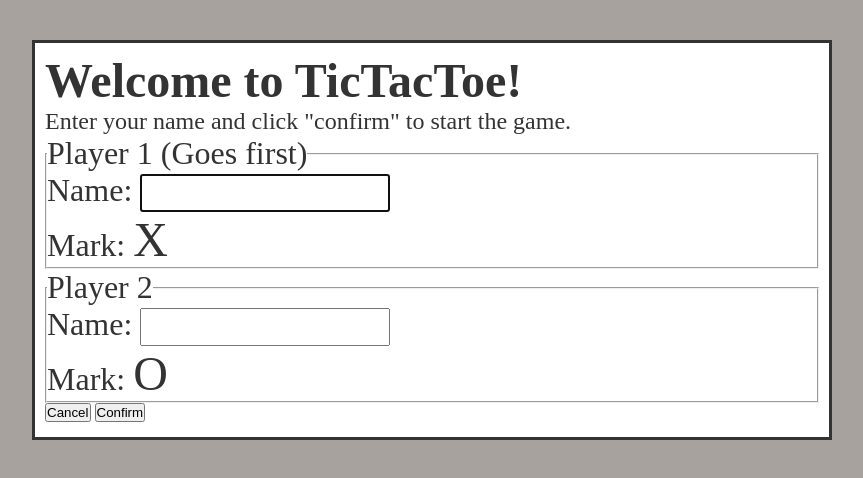
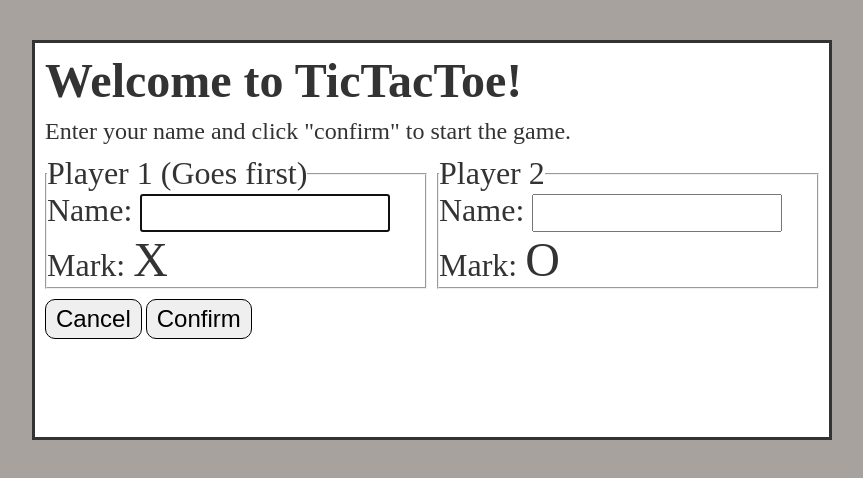
Before and after one commit to myinan/tictactoe, a plain HTML site: page index.html in a window 1280 px wide. Shown: the part 160-638 px from the top of the page, without its empty margins (208-1071 px from the left). Drawn offline with Linux system fonts and the light colour scheme.

Commit message:
Style dialog element

```diff
--- a/script.js
+++ b/script.js
@@ -64,6 +64,11 @@ const domAccessModule = (function() {
     containerBoard.addEventListener("click", _playGame);
 
     function _handleDialog(event) {
+        if ( event.target.id == "confirmBtn" && (firstPlayerName.value == "" || secondPlayerName.value == "")) {
+            event.preventDefault();
+            alert("Please provide names");
+            return;
+        }
         if (event.target.id == "confirmBtn") {
             event.preventDefault();
 
@@ -74,7 +79,7 @@ const domAccessModule = (function() {
             playersArr.push(playerFirst, playerSecond);
             dialog.close();
         }
-        else if (event.target.id == "cancelBtn") { dialog.close() };
+        else if (event.target.id == "cancelBtn") { window.location.reload() };
     }
 
     function _playGame(event) {
--- a/style.css
+++ b/style.css
@@ -4,20 +4,17 @@
     margin: 0;
 }
 
-:root {
+:root, ::backdrop {
 
     --primary-bg: #F5F5F5;    /* Light gray for the background */
     --secondary-bg: #FFFFFF;  /* White for content areas */
     --accent-color: #3498db;  /* Blue accent color */
     --text-color: #333333;    /* Dark gray for text */
     --hover-color: #E74C3C;   /* Red for hover effects */
+    --backdrop-bg: #a8a29e;
 
     background-color: var(--primary-bg);
     color: var(--text-color);
-}
-
-::backdrop {
-    --backdrop-bg: #a8a29e;
 }
 
 .header-flex {
@@ -47,9 +44,9 @@
     cursor: pointer;
 }
 
-dialog {
-    /* display: flex;
-    flex-direction: column; */
+dialog[open] {
+    display: flex;
+    flex-direction: column;
     gap: 10px;
     padding: 10px 10px 0px 10px;
     height: 400px;
@@ -73,7 +70,7 @@ dialog p {
 }
 
 form {
-    /* display: grid; */
+    display: grid;
     gap: 10px;
     grid-template-columns: 1fr 1fr;
     grid-template-rows: 1fr 1fr;
@@ -97,3 +94,16 @@ form p {
 form p span {
     font-size: 3rem;
 }
+
+form button {
+    border: 0.5px solid black;
+    border-radius: 10px;
+    padding:5px 10px;
+    font-size: 1.5rem;
+    cursor: pointer;
+    background-color: var(black);
+}
+
+form button:hover {
+    background-color: var(--backdrop-bg);
+}
```
